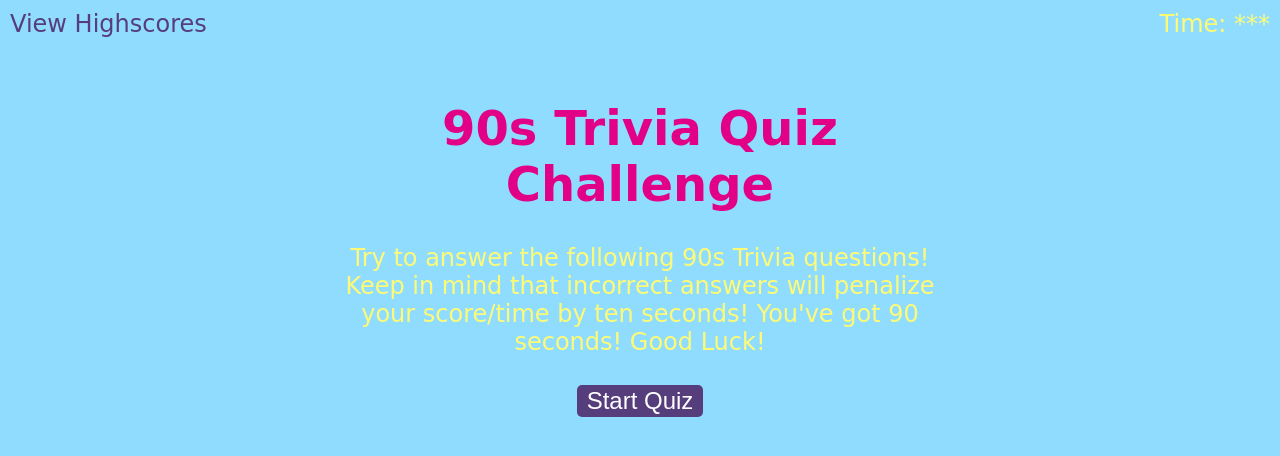
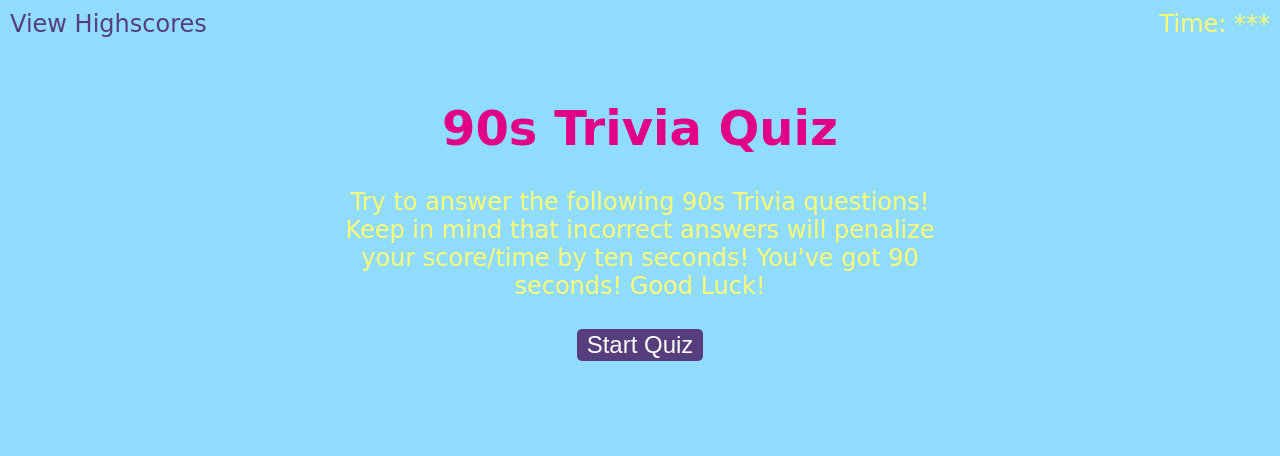
Before and after one commit to Sophie-Senge/90s-quiz, a plain HTML site: page starter/index.html in a window 1280 px wide. Drawn offline with Linux system fonts and the light colour scheme; a web font is replaced by a local one.

Commit message:
new screenshot on readme

```diff
--- a/starter/index.html
+++ b/starter/index.html
@@ -22,7 +22,7 @@
 
     <div class="wrapper">
       <div id="start-screen" class="start">
-        <h1>90s Trivia Quiz Challenge</h1>
+        <h1>90s Trivia Quiz</h1>
         <p>
           Try to answer the following 90s Trivia questions! Keep in mind that incorrect answers will penalize your
           score/time by ten seconds! You've got 90 seconds! Good Luck!
```
Also changed, not shown: starter/assets/Screenshot 2023-01-17 at 10.18.19 AM.png (deleted), starter/assets/Screenshot 2023-01-17 at 10.35.29 PM.png (added), 1 other file.
